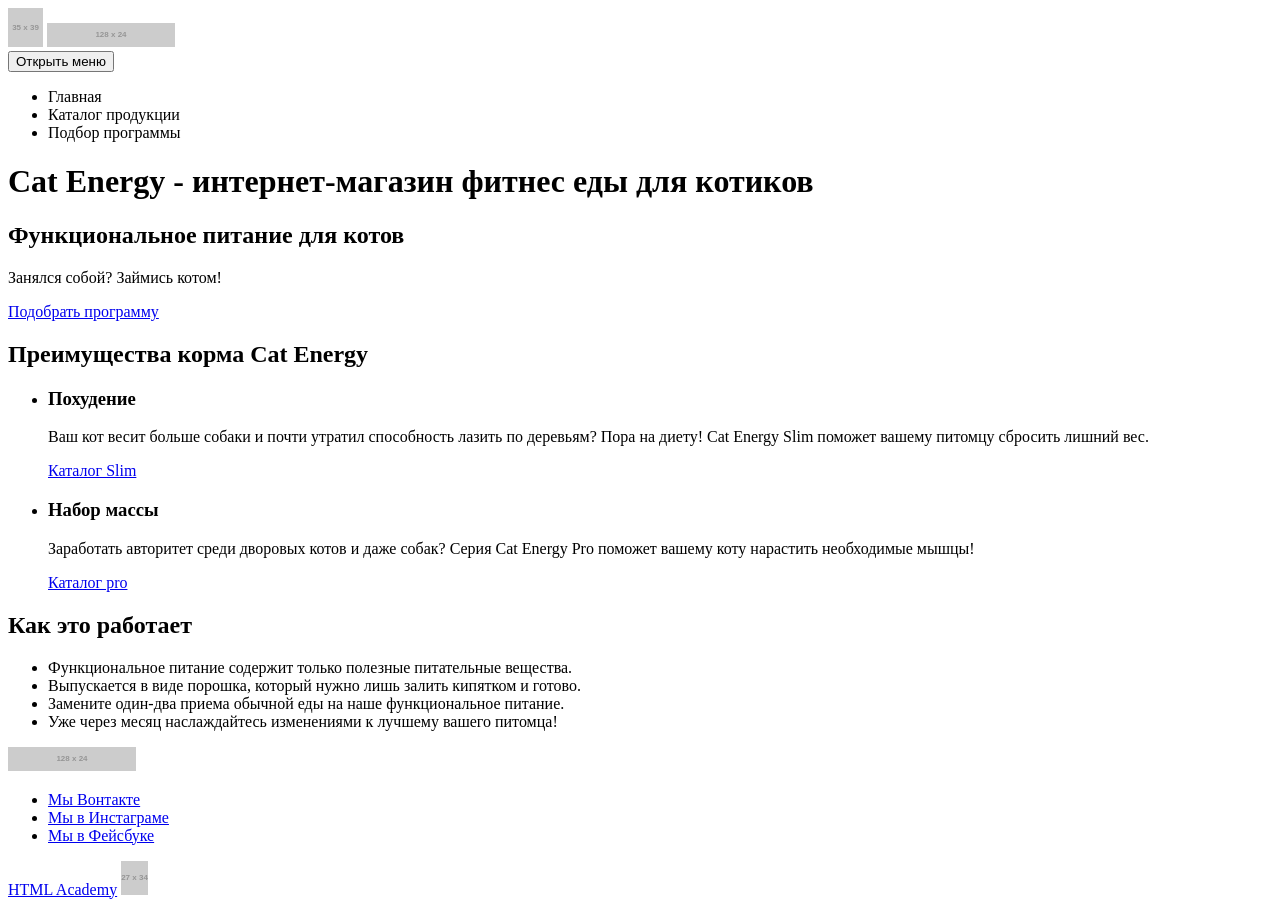
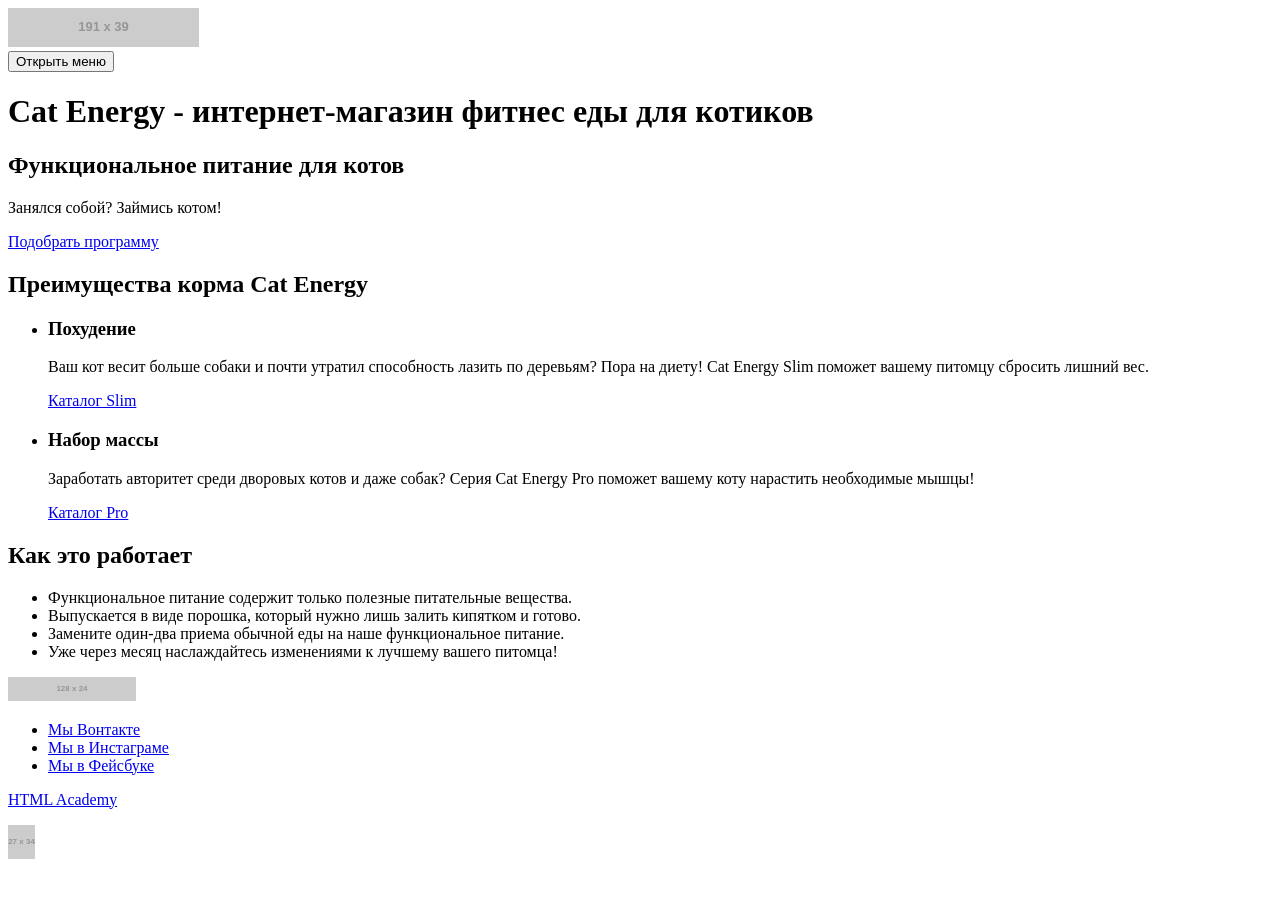
Before and after one commit to Egor-arkharov/976243-cat-energy-19, a website: page source/index.html in a window 1280 px wide. After the commit the page ends 871 px from the top, so only its background shows below. Drawn offline with Linux system fonts and the light colour scheme; placeholder pictures from the web are drawn by us.

Commit message:
Все исправления главной страницы

```diff
--- a/source/index.html
+++ b/source/index.html
@@ -5,23 +5,16 @@
   <title>Главная — Cat Energy</title>
 </head>
 <body>
-    <header class="page-header">
-      <img class="page-header__icon" src="https://via.placeholder.com/35x39" alt="Маленькая иконка Cat Energy">
-      <a href="#" class="page-header__logo">
-        <img class="page-header__logo-image" src="https://via.placeholder.com/128x24" alt="Логотип Cat Energy">
+  <header class="header">
+    <a href="#" class="header__logo">
+      <img class="header__logo-image" src="https://via.placeholder.com/191x39" alt="Логотип Cat Energy">
     </a>
-      <nav class="main-nav">
+    <nav class="header__nav main-nav">
       <button class="main-nav__toggle" type="button">Открыть меню</button>
-      <div class="main-nav__wrapper">
-        <ul class="main-nav__list site-list">
-          <li class="site-list__item">Главная</li>
-          <li class="site-list__item">Каталог продукции</li>
-          <li class="site-list__item">Подбор программы</li>
-        </ul>
-      </div>
     </nav>
   </header>
-    <main class="page-main">
+
+  <main class="main">
     <h1 class="visually-hidden">Cat Energy - интернет-магазин фитнес еды для котиков</h1>
 
     <section class="main-desc">
@@ -29,7 +22,7 @@
         <h2 class="main-desc__title">Функциональное питание для котов</h2>
         <p class="main-desc__slogan">Занялся собой? Займись котом!</p>
       </div>
-        <a href="#" class="main-desc__button button">Подобрать программу</a>
+      <a href="catalog.html" class="main-desc__button button">Подобрать программу</a>
     </section>
 
     <section class="advantages">
@@ -39,14 +32,14 @@
           <h3 class="advantages__title">Похудение</h3>
           <p class="advantages__text">Ваш кот весит больше собаки и почти утратил способность лазить по деревьям? Пора на диету! Cat Energy Slim поможет вашему питомцу сбросить лишний вес.</p>
           <div class="advantages__catalog">
-              <a href="#">Каталог Slim</a>
+            <a href="#" class="advantages__link">Каталог Slim</a>
           </div>
         </li>
         <li class="advantages__item">
             <h3 class="advantages__title">Набор массы</h3>
             <p class="advantages__text">Заработать авторитет среди дворовых котов и даже собак? Серия Cat Energy Pro поможет вашему коту нарастить необходимые мышцы!</p>
             <div class="advantages__catalog">
-                <a href="#">Каталог pro</a>
+              <a href="#" class="advantages__link">Каталог Pro</a>
             </div>
         </li>
       </ul>
@@ -63,11 +56,11 @@
     </section>
   </main>
 
-    <footer class="page-footer">
-      <a href="#" class="page-footer__logo">
-        <img class="page-footer__logo-image" src="https://via.placeholder.com/128x24" alt="Кэт энерджи">
+  <footer class="footer">
+    <a href="#" class="footer__logo">
+      <img class="footer__logo-image" src="https://via.placeholder.com/128x24" alt="Кэт энерджи">
     </a>
-      <div class="page-footer__social social">
+    <div class="footer__social social">
       <ul class="social__list">
         <li class="social__item">
           <a href="#" class="social__link">Мы Вонтакте</a>
@@ -80,9 +73,9 @@
         </li>
       </ul>
     </div>
-      <div class="page-footer__copyright copyright">
-        <a href="#" class="copyright__title">HTML Academy</a>
+    <div class="footer__copyright copyright">
       <a href="#" class="copyright__logo">
+        <p class="copyright__logo-text">HTML Academy</p>
         <img src="https://via.placeholder.com/27x34" class="copyright__logo-image"  alt="Логотип HTML Academy">
       </a>
     </div>
```
Lines whose indentation alone changed are shown as unchanged.
